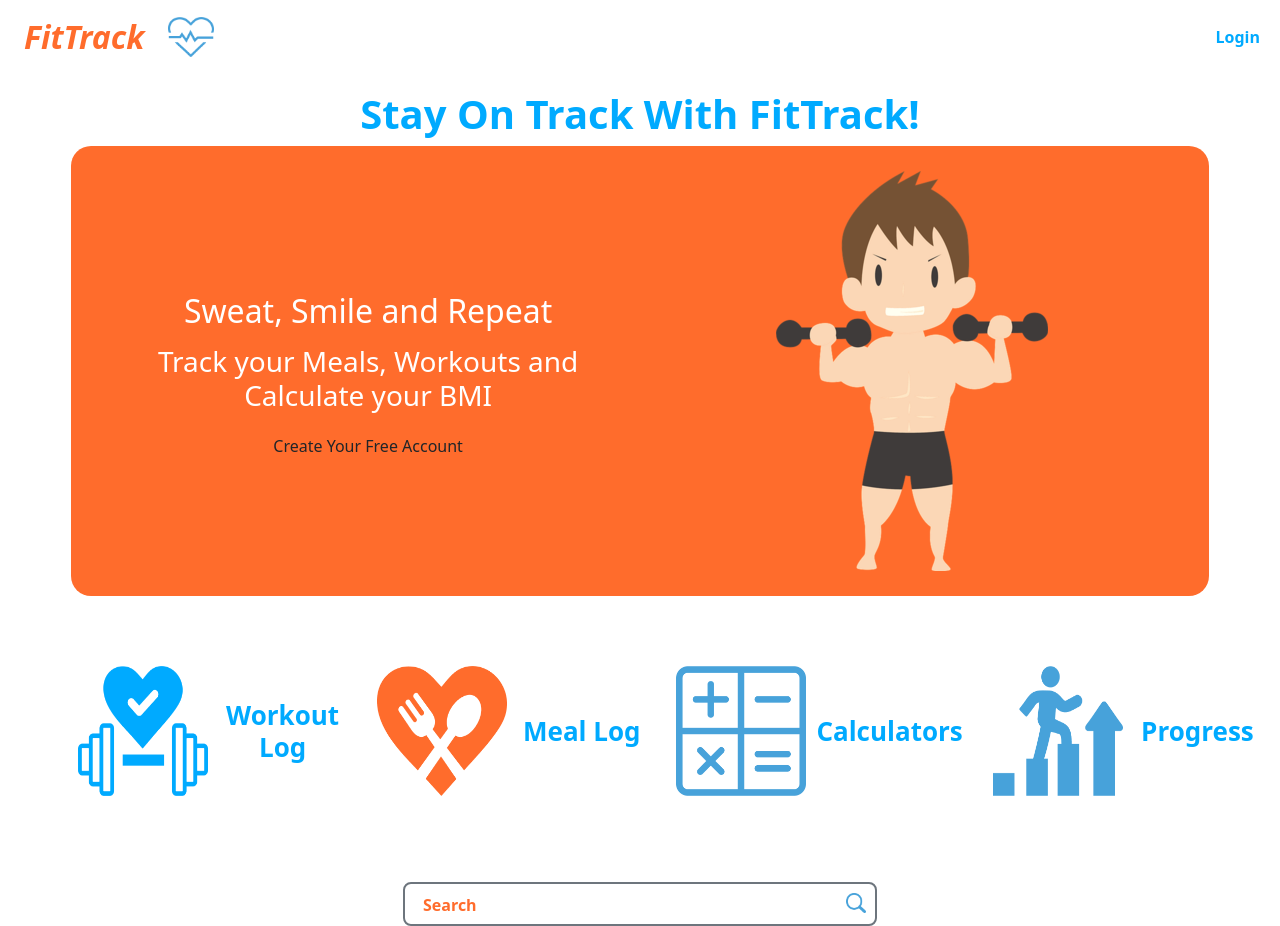
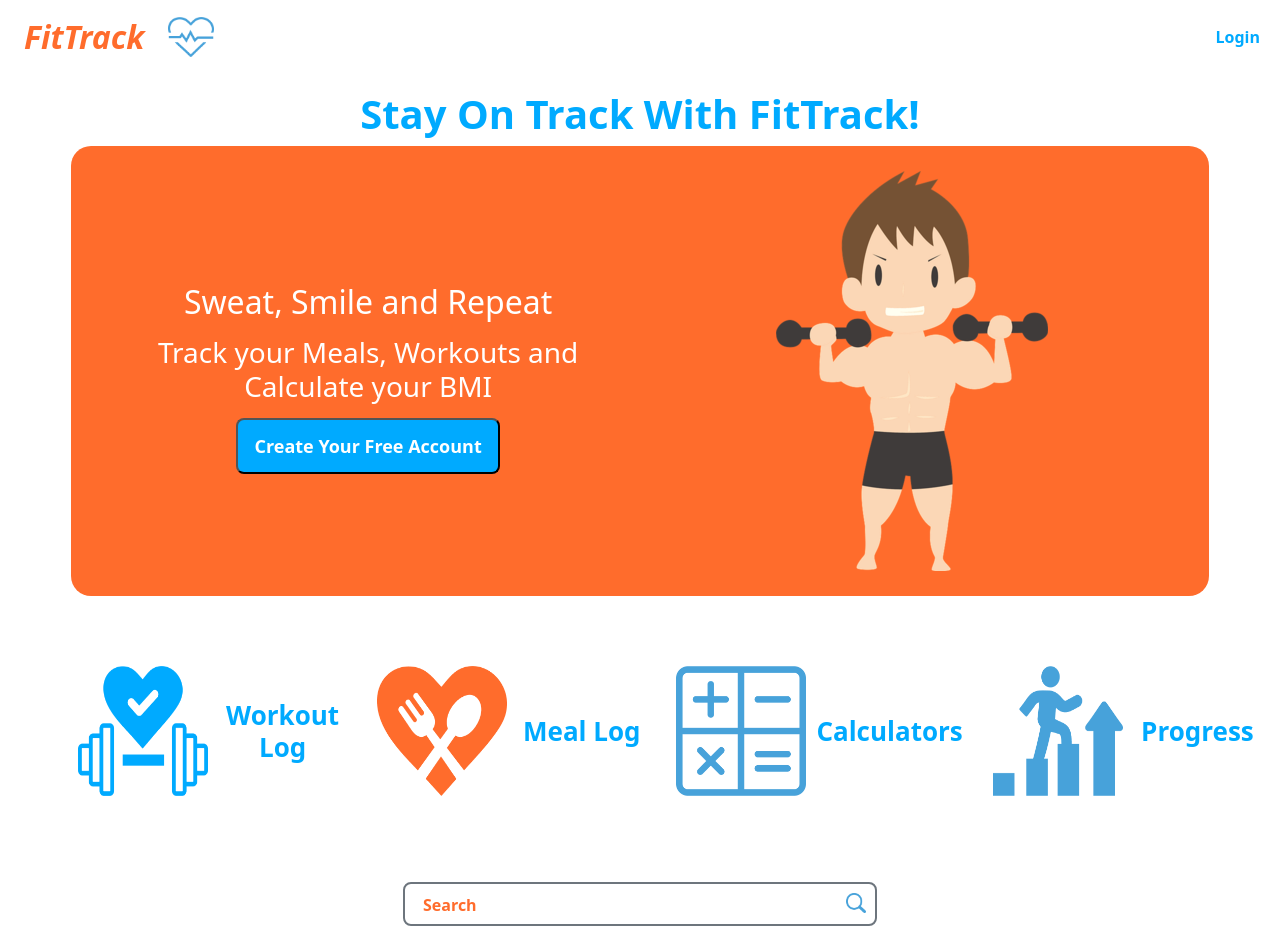
Before and after one commit to proptechnovator/fittrack-v2, a React (Create React App) app: page / in a window 1280 px wide. Built offline with nearby package versions, Linux system fonts and the light colour scheme; no server answers.

Commit message:
change the hero button

```diff
--- a/src/pages/Home.js
+++ b/src/pages/Home.js
@@ -25,7 +25,7 @@ const Home = () => {
                     <h2>Sweat, Smile and Repeat</h2>
                     <h3>Track your Meals, Workouts and Calculate your BMI</h3>
                     <a href='./signup'>
-                    <button className='btn btn-signup'>Create Your Free Account</button>
+                    <button className='btn-signup'>Create Your Free Account</button>
                     </a>
                 </div>
                 <div className='divimage'>
--- a/src/styles/index.scss
+++ b/src/styles/index.scss
@@ -554,6 +554,8 @@ body {
                 }
 
             }
+            a{
+                text-decoration: none;
             .btn-signup{
                 appearance: none;
                 background-color: $color-secondary;
@@ -566,7 +568,7 @@ body {
                 padding: 16px 16px;
                 position: relative;
                 text-align: center;
-                text-decoration: none;
+
                 vertical-align: middle;
                 @media (max-width: 720px) {
                     font-size: 18px; // font size for viewports <= 720px
@@ -581,6 +583,7 @@ body {
                 }
 
             }
+        }
             .divimg{
                 padding: 25px;
                 height: 80%;
```
